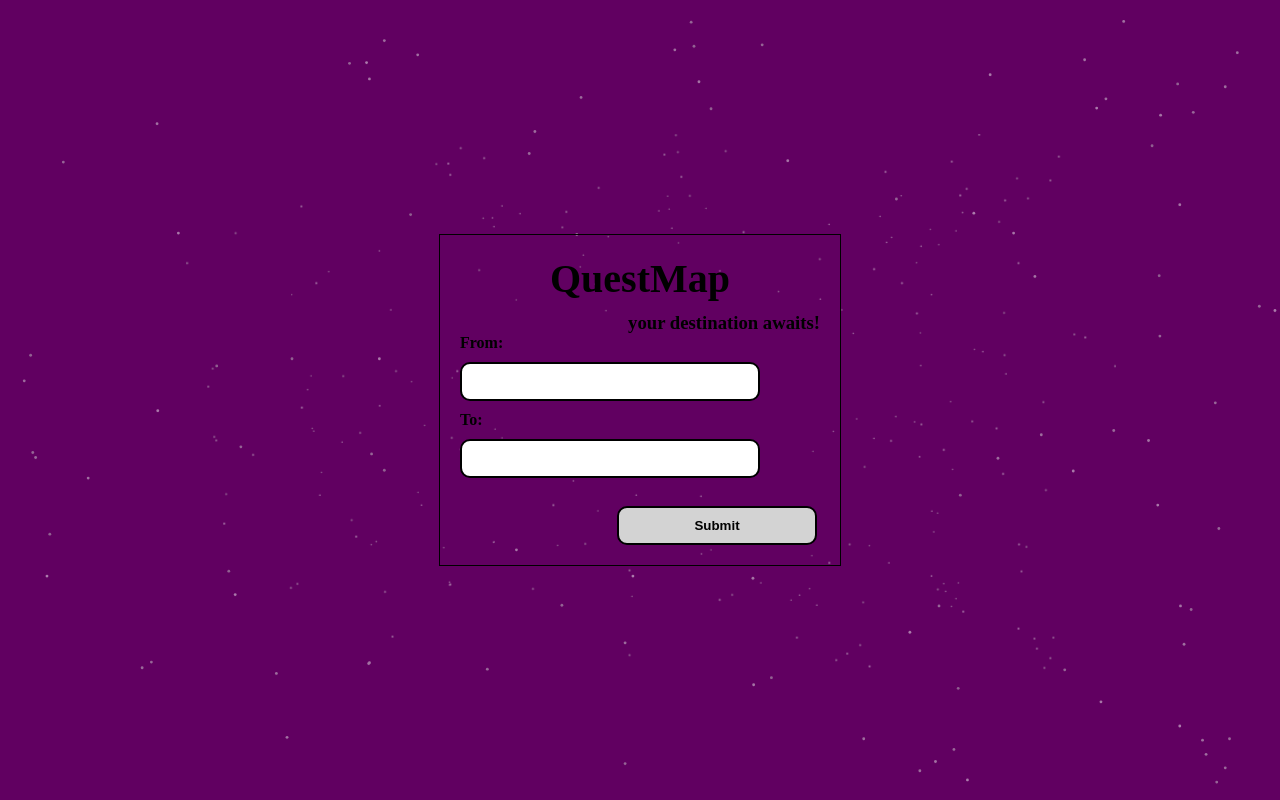
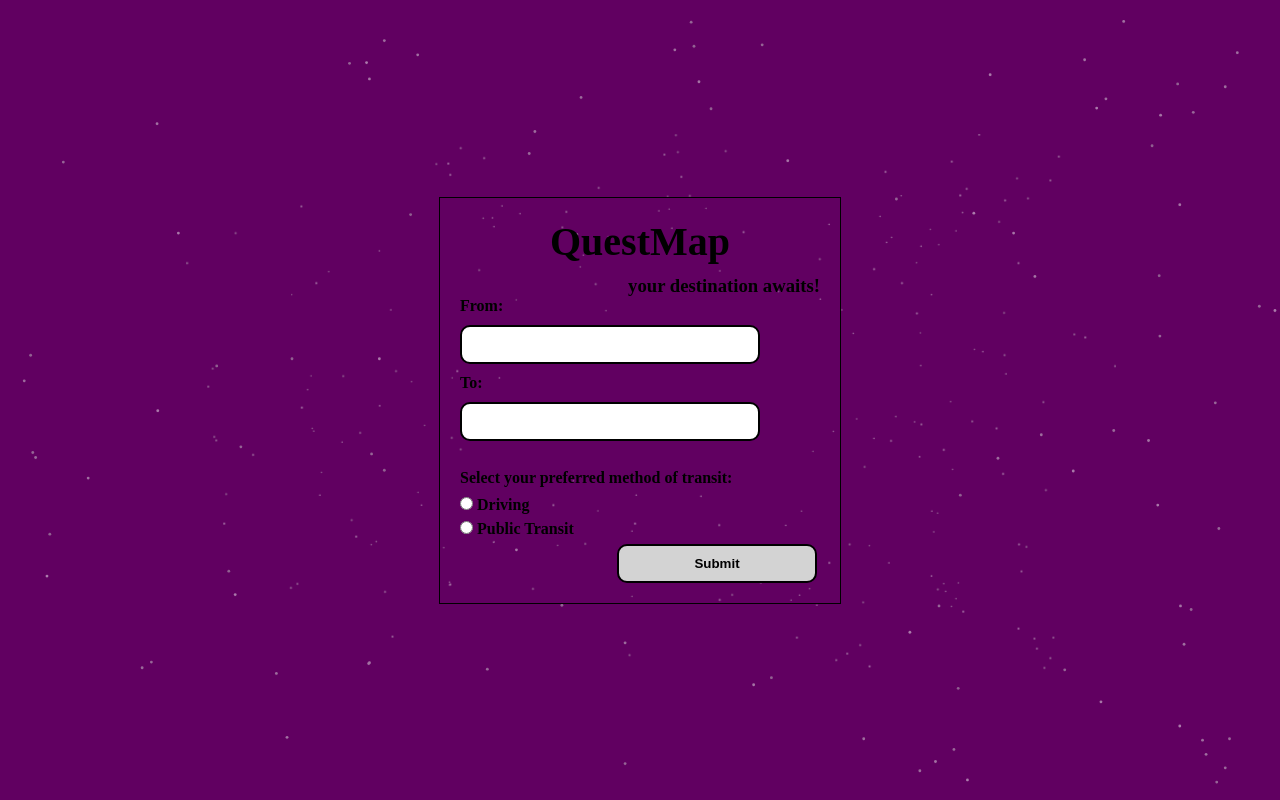
Before and after one commit to nology-tech/ASML_NologyBot_TeamTwo, a Flask app: page / in a window 1280 px wide. Run offline with Flask 2, Linux system fonts and the light colour scheme.

Commit message:
transit options

```diff
--- a/app.py
+++ b/app.py
@@ -18,23 +18,37 @@ def create_app(config):
     def home():
         return render_template("homepage.html")
 
-    @app.route("/directions/<x>/<y>", methods=["GET"])
-    def get_directions(x, y):
-        directions_result = gmaps.directions(origin = x, destination = y)
+    @app.route("/directions/<x>/<y>/<z>", methods=["GET"])
+    def get_directions(x, y, z):
+        directions_result = gmaps.directions(origin = x, destination = y, mode = z)
         if directions_result:
             return create_summary(directions_result, x, y), 200
         else:
-            return json.dumps({"error": "Cannot find directions. Enter a drivable route!"}), 404
+            return json.dumps({"error": "An error occurred or there are no available directions for this search."}), 404
 
 
     def create_summary(directions, origin, destination):
         distance = math.floor(directions[0]["legs"][0]["distance"]["value"]/1609.34)
         time = math.floor(directions[0]["legs"][0]["duration"]["value"]/3600)
-        speed = distance/time
+        speed = math.floor(distance/time)
         endLatLon = directions[0]["legs"][0]["end_location"]
         startLatLon = directions[0]["legs"][0]["start_location"]
-        modeOfTravel = directions[0]["legs"][0]["steps"][0]["travel_mode"]
-        summary = f"You will be starting at {origin} and {modeOfTravel.lower()} a total distance of {distance} miles with an average speed of {speed} mph until you reach your destination at {destination}."
+        travelModes = []
+        for mode in directions[0]["legs"][0]["steps"]:
+            travelModes.append(mode["travel_mode"].lower())
+        travelList = []
+        for word in travelModes:
+            if word not in travelList:
+                travelList.append(word)
+        travelList2 = []
+        for word in travelList:
+            if word == "transit":
+                word = "taking public " + word
+                travelList2.append(word)
+            else:
+                travelList2.append(word)
+        travelSentence = "/".join(travelList2)
+        summary = f"You will be starting at {origin} and {travelSentence} a total distance of {distance} miles with an average speed of {speed} mph until you reach your destination at {destination}."
 
         return json.dumps({"number of legs": len(directions[0]["legs"]),
                             "distance traveled": f"{distance} mi",
@@ -42,7 +56,7 @@ def create_app(config):
                             "average speed": f"{speed} mph",
                             "startLatLon": startLatLon,
                             "endLatLon": endLatLon,
-                            "travel mode": modeOfTravel,
+                            "travel mode": travelList,
                             "summary of trip": summary
         }, indent=4)
 
--- a/static/styles.css
+++ b/static/styles.css
@@ -54,6 +54,14 @@ input[type=submit] {
     background-color: lightgrey;
 }
 
+#driving {
+    margin: 10px 0;
+}
+
+#transit {
+    margin-bottom: 10px;
+}
+
 label {
     font-weight: bold;
 }
--- a/templates/homepage.html
+++ b/templates/homepage.html
@@ -19,6 +19,11 @@
           <input type="text" id="currentLocation" name="currentLocation" required><br>
           <label for="destination">To:</label><br>
           <input type="text" id="destination" name="destination" required><br><br>
+          <label for="transit mode">Select your preferred method of transit:</label><br>
+          <input type="radio" id="driving" name="radio" value="driving" required>
+          <label for="driving">Driving</label><br>
+          <input type="radio" id="transit" name="radio" value="transit" required>
+          <label for="transit">Public Transit</label><br>
           <input type="submit" value="Submit">
         </form>
       </div>
@@ -33,7 +38,13 @@
   function getInfo(){
     var currentLocation = document.getElementById("currentLocation").value;
     var destination = document.getElementById("destination").value;
-    var url = "/directions/" + currentLocation + "/" + destination;
+    var radio = document.getElementsByName('radio');
+    var transit = ""
+    for (i = 0; i < radio.length; i++) {
+                if(radio[i].checked)
+                  transit = radio[i].value;
+            }
+    var url = "/directions/" + currentLocation + "/" + destination + "/" + transit;
     // open in same window
     // window.location.href = url;
     // open in new window
```
